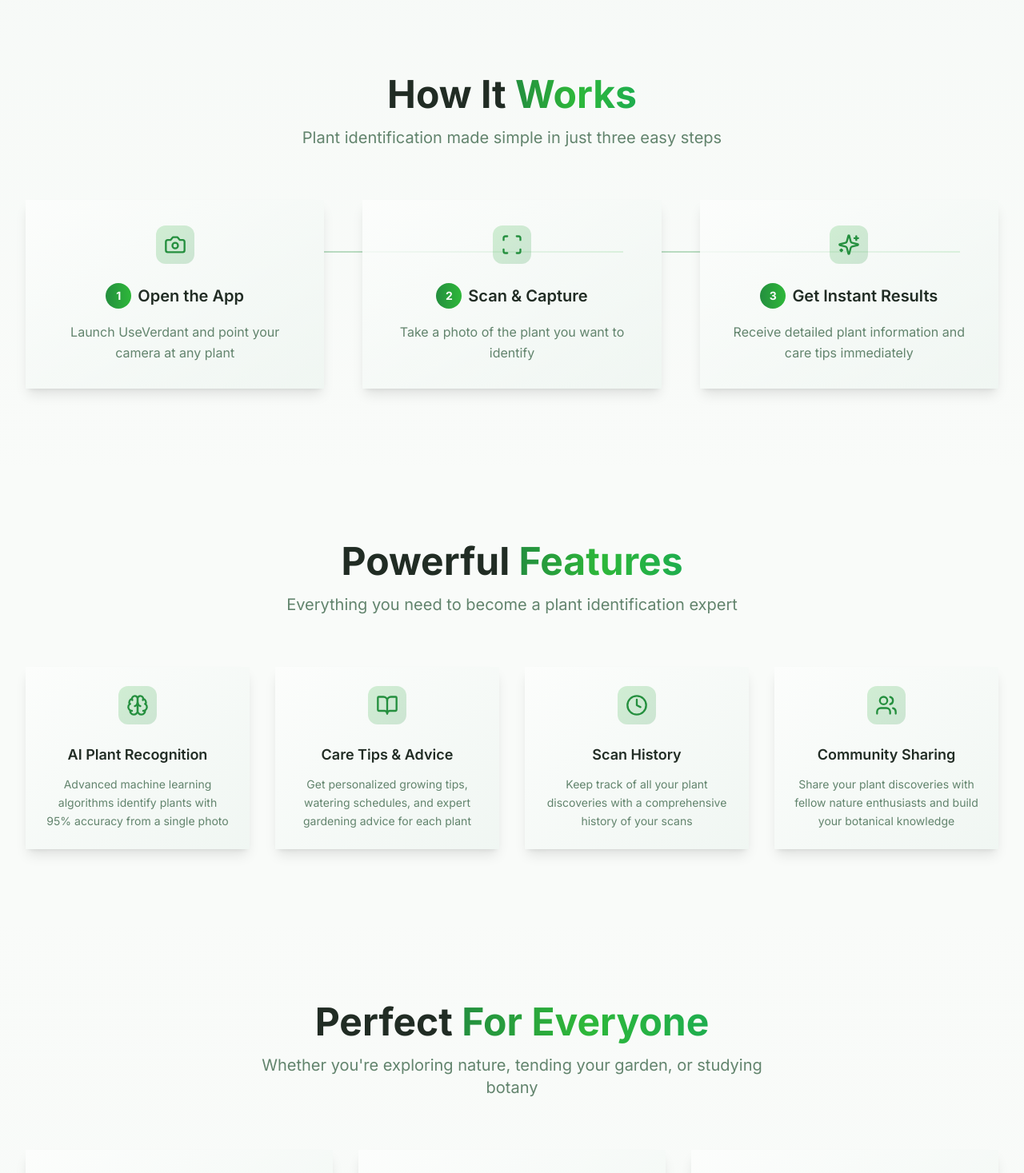
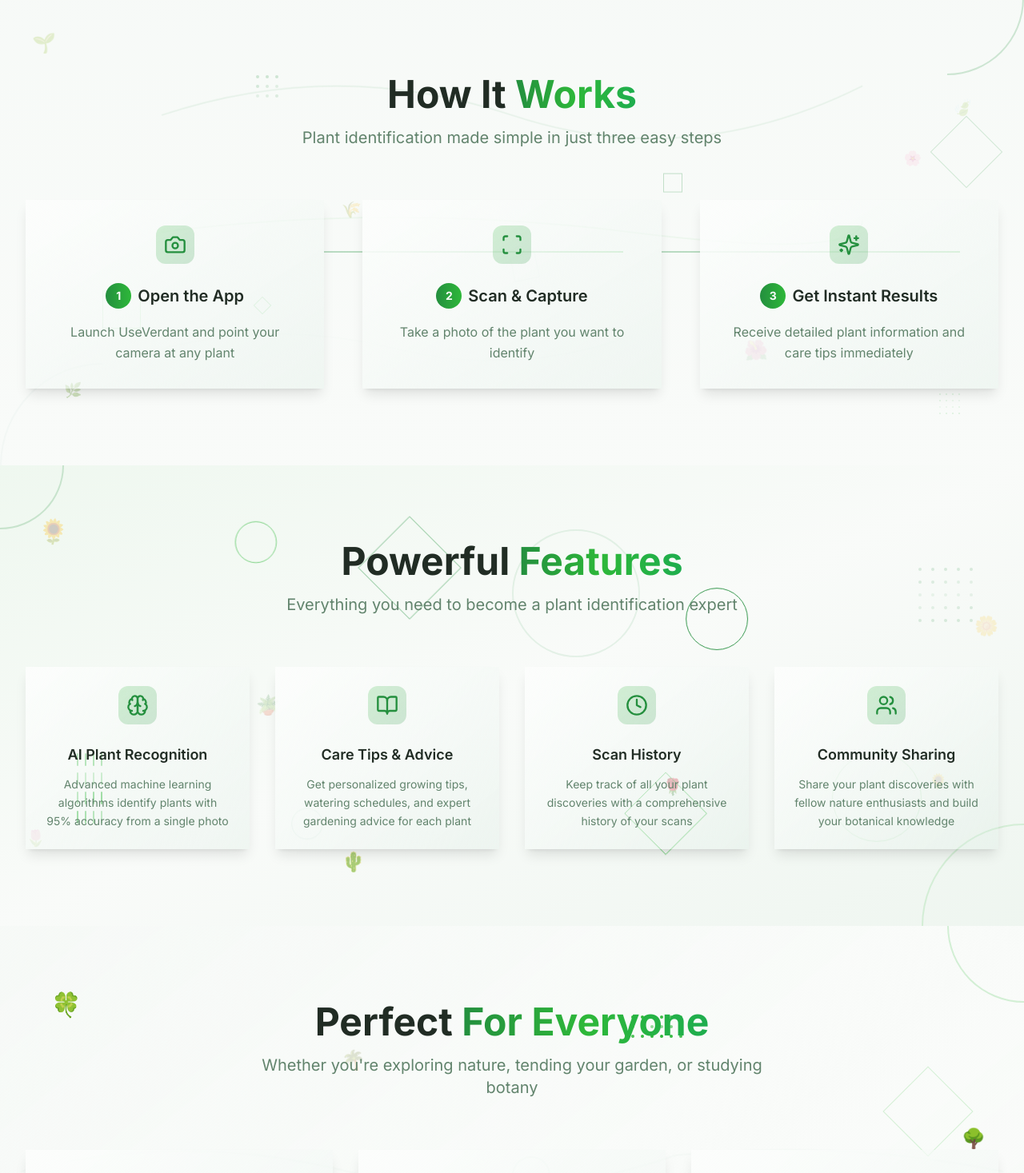
Before and after one commit to highkey-z/verdant-scan-grow, a React (Vite) app: page / in a window 1280 px wide. Shown: the part 803-2270 px from the top of the page at 80% size. Built offline with nearby package versions, Linux system fonts and the light colour scheme.

Commit message:
Enhance content sections design
Update the "How it Works", "Powerful Features", and "Perfect for Everyone" sections to be more creative and visually appealing, similar to the Hero section's design.

```diff
--- a/src/components/Benefits.tsx
+++ b/src/components/Benefits.tsx
@@ -38,8 +38,54 @@ const Benefits = () => {
   ];
 
   return (
-    <section className="section-padding bg-gradient-to-b from-background to-nature-mint/5">
-      <div className="container-width">
+    <section className="section-padding bg-gradient-to-br from-nature-mint/5 via-background to-success/8 relative overflow-hidden">
+      {/* Background Design Elements */}
+      <div className="absolute inset-0 pointer-events-none">
+        {/* Animated Plant Icons */}
+        <div className="absolute top-20 left-16 text-3xl animate-pulse opacity-22" style={{animationDelay: '0.4s'}}>🍀</div>
+        <div className="absolute top-64 right-12 text-2xl animate-bounce opacity-18" style={{animationDelay: '0.9s'}}>🌳</div>
+        <div className="absolute bottom-32 left-12 text-xl animate-pulse opacity-25" style={{animationDelay: '0.2s'}}>🌲</div>
+        <div className="absolute top-40 left-1/3 text-2xl animate-bounce opacity-20" style={{animationDelay: '1.1s'}}>🌴</div>
+        <div className="absolute bottom-48 right-1/4 text-xl animate-pulse opacity-16" style={{animationDelay: '0.7s'}}>🎋</div>
+        <div className="absolute top-80 right-28 text-lg animate-bounce opacity-20" style={{animationDelay: '0.5s'}}>🌿</div>
+        <div className="absolute bottom-20 left-1/4 text-2xl animate-pulse opacity-19" style={{animationDelay: '1.3s'}}>🪸</div>
+        <div className="absolute top-96 left-20 text-xl animate-bounce opacity-17" style={{animationDelay: '0.8s'}}>🌱</div>
+
+        {/* Wavy Patterns */}
+        <svg className="absolute top-0 left-0 w-full h-full opacity-10" viewBox="0 0 1200 1000">
+          <path d="M0,300 Q200,250 400,300 T800,280 Q1000,260 1200,300" stroke="hsl(var(--nature-mint))" strokeWidth="2" fill="none" className="animate-pulse"/>
+          <path d="M0,500 Q300,450 600,500 T1200,480" stroke="hsl(var(--success))" strokeWidth="1.5" fill="none" className="animate-pulse"/>
+          <path d="M0,700 Q150,650 300,700 T600,680 Q750,660 900,700 T1200,680" stroke="hsl(var(--primary))" strokeWidth="1" fill="none" className="animate-pulse"/>
+        </svg>
+
+        {/* Scattered Elements */}
+        <div className="absolute top-48 right-20 w-20 h-20 border border-success/20 transform rotate-45 animate-pulse"></div>
+        <div className="absolute bottom-56 left-32 w-16 h-16 border border-primary/15 transform -rotate-12 animate-bounce"></div>
+        <div className="absolute top-72 left-1/2 w-12 h-12 border-2 border-nature-mint/25 rounded-full animate-pulse"></div>
+
+        {/* Star Patterns */}
+        <div className="absolute top-28 right-1/3">
+          <div className="grid grid-cols-6 gap-2 opacity-18">
+            {[...Array(18)].map((_, i) => (
+              <div key={i} className="w-1 h-1 bg-success rounded-full animate-pulse" style={{animationDelay: `${i * 0.15}s`}}></div>
+            ))}
+          </div>
+        </div>
+        <div className="absolute bottom-24 right-16">
+          <div className="grid grid-cols-3 gap-3 opacity-20">
+            {[...Array(9)].map((_, i) => (
+              <div key={i} className="w-1.5 h-1.5 bg-primary rounded-full animate-pulse" style={{animationDelay: `${i * 0.25}s`}}></div>
+            ))}
+          </div>
+        </div>
+
+        {/* Organic Shapes */}
+        <div className="absolute top-0 right-0 w-24 h-24 border-b-2 border-l-2 border-success/20 rounded-bl-full animate-pulse"></div>
+        <div className="absolute bottom-0 left-0 w-36 h-36 border-t-2 border-r-2 border-nature-mint/15 rounded-tr-full animate-pulse"></div>
+        <div className="absolute top-1/2 right-8 w-28 h-28 border border-primary/12 rounded-full animate-bounce"></div>
+      </div>
+
+      <div className="container-width relative z-10">
         <div className="text-center space-y-4 mb-16">
           <h2 className="text-4xl sm:text-5xl font-bold">
             Perfect <span className="text-gradient">For Everyone</span>
--- a/src/components/Features.tsx
+++ b/src/components/Features.tsx
@@ -26,8 +26,53 @@ const Features = () => {
   ];
 
   return (
-    <section className="section-padding">
-      <div className="container-width">
+    <section className="section-padding bg-gradient-to-br from-success/5 via-background to-primary/5 relative overflow-hidden">
+      {/* Background Design Elements */}
+      <div className="absolute inset-0 pointer-events-none">
+        {/* Animated Plant Icons */}
+        <div className="absolute top-16 left-12 text-3xl animate-pulse opacity-20" style={{animationDelay: '0.5s'}}>🌻</div>
+        <div className="absolute top-48 right-8 text-2xl animate-bounce opacity-15" style={{animationDelay: '1s'}}>🌼</div>
+        <div className="absolute bottom-24 left-8 text-xl animate-pulse opacity-25" style={{animationDelay: '0.3s'}}>🌷</div>
+        <div className="absolute top-72 left-1/4 text-2xl animate-bounce opacity-20" style={{animationDelay: '0.8s'}}>🪴</div>
+        <div className="absolute bottom-40 right-1/3 text-xl animate-pulse opacity-15" style={{animationDelay: '1.2s'}}>🌹</div>
+        <div className="absolute top-96 right-24 text-lg animate-bounce opacity-20" style={{animationDelay: '0.6s'}}>🌻</div>
+        <div className="absolute bottom-16 left-1/3 text-2xl animate-pulse opacity-18" style={{animationDelay: '0.9s'}}>🌵</div>
+
+        {/* Geometric Patterns */}
+        <svg className="absolute top-0 left-0 w-full h-full opacity-8" viewBox="0 0 1200 900">
+          <circle cx="100" cy="150" r="40" stroke="hsl(var(--success))" strokeWidth="1" fill="none" className="animate-pulse"/>
+          <circle cx="1000" cy="300" r="60" stroke="hsl(var(--primary))" strokeWidth="1.5" fill="none" className="animate-pulse"/>
+          <circle cx="200" cy="700" r="30" stroke="hsl(var(--nature-mint))" strokeWidth="1" fill="none" className="animate-pulse"/>
+          <path d="M400,100 L500,200 L400,300 L300,200 Z" stroke="hsl(var(--primary))" strokeWidth="1" fill="none" className="animate-pulse"/>
+          <path d="M900,600 L980,680 L900,760 L820,680 Z" stroke="hsl(var(--success))" strokeWidth="1.2" fill="none" className="animate-pulse"/>
+        </svg>
+
+        {/* Grid Patterns */}
+        <div className="absolute top-32 right-16">
+          <div className="grid grid-cols-5 gap-3 opacity-15">
+            {[...Array(25)].map((_, i) => (
+              <div key={i} className="w-1 h-1 bg-primary rounded-full animate-pulse" style={{animationDelay: `${i * 0.1}s`}}></div>
+            ))}
+          </div>
+        </div>
+        <div className="absolute bottom-32 left-24">
+          <div className="grid grid-cols-4 gap-2 opacity-12">
+            {[...Array(16)].map((_, i) => (
+              <div key={i} className="w-0.5 h-4 bg-success rounded-full animate-pulse" style={{animationDelay: `${i * 0.2}s`}}></div>
+            ))}
+          </div>
+        </div>
+
+        {/* Flowing Curves */}
+        <div className="absolute top-20 left-1/2 w-40 h-40 border-2 border-primary/10 rounded-full animate-pulse"></div>
+        <div className="absolute bottom-20 right-32 w-28 h-28 border border-success/15 rounded-full animate-bounce"></div>
+
+        {/* Corner Decorations */}
+        <div className="absolute top-0 left-0 w-20 h-20 border-r-2 border-b-2 border-primary/20 rounded-br-full"></div>
+        <div className="absolute bottom-0 right-0 w-32 h-32 border-l-2 border-t-2 border-success/15 rounded-tl-full"></div>
+      </div>
+
+      <div className="container-width relative z-10">
         <div className="text-center space-y-4 mb-16">
           <h2 className="text-4xl sm:text-5xl font-bold">
             Powerful <span className="text-gradient">Features</span>
--- a/src/components/HowItWorks.tsx
+++ b/src/components/HowItWorks.tsx
@@ -21,8 +21,55 @@ const HowItWorks = () => {
   ];
 
   return (
-    <section className="section-padding bg-gradient-to-b from-nature-mint/5 to-background">
-      <div className="container-width">
+    <section className="section-padding bg-gradient-to-b from-nature-mint/5 to-background relative overflow-hidden">
+      {/* Background Design Elements */}
+      <div className="absolute inset-0 pointer-events-none">
+        {/* Animated Plant Icons */}
+        <div className="absolute top-10 left-10 text-2xl animate-pulse opacity-20">🌱</div>
+        <div className="absolute top-32 right-16 text-xl animate-bounce opacity-15">🍃</div>
+        <div className="absolute bottom-20 left-20 text-lg animate-pulse opacity-25">🌿</div>
+        <div className="absolute top-64 left-1/3 text-xl animate-bounce opacity-20">🌾</div>
+        <div className="absolute bottom-32 right-1/4 text-2xl animate-pulse opacity-15">🌺</div>
+        <div className="absolute top-48 right-32 text-lg animate-bounce opacity-20">🌸</div>
+
+        {/* Flowing Lines */}
+        <svg className="absolute top-0 left-0 w-full h-full opacity-10" viewBox="0 0 1200 800">
+          <path d="M0,200 Q300,100 600,200 T1200,150" stroke="hsl(var(--primary))" strokeWidth="2" fill="none" className="animate-pulse"/>
+          <path d="M0,400 Q400,350 800,400 T1200,380" stroke="hsl(var(--success))" strokeWidth="1.5" fill="none" className="animate-pulse"/>
+          <path d="M0,600 Q200,550 400,600 T800,580" stroke="hsl(var(--nature-mint))" strokeWidth="1" fill="none" className="animate-pulse"/>
+        </svg>
+
+        {/* Hexagon Patterns */}
+        <div className="absolute top-40 right-10 w-16 h-16 border border-primary/20 transform rotate-45 animate-pulse"></div>
+        <div className="absolute bottom-40 left-32 w-12 h-12 border border-success/15 transform rotate-12 animate-bounce"></div>
+        <div className="absolute top-80 left-1/2 w-8 h-8 border border-nature-mint/20 transform -rotate-12 animate-pulse"></div>
+
+        {/* Dot Patterns */}
+        <div className="absolute top-24 left-1/4">
+          <div className="grid grid-cols-3 gap-2 opacity-20">
+            {[...Array(9)].map((_, i) => (
+              <div key={i} className="w-1 h-1 bg-primary rounded-full animate-pulse" style={{animationDelay: `${i * 0.2}s`}}></div>
+            ))}
+          </div>
+        </div>
+        <div className="absolute bottom-16 right-20">
+          <div className="grid grid-cols-4 gap-1.5 opacity-15">
+            {[...Array(16)].map((_, i) => (
+              <div key={i} className="w-0.5 h-0.5 bg-success rounded-full animate-pulse" style={{animationDelay: `${i * 0.15}s`}}></div>
+            ))}
+          </div>
+        </div>
+
+        {/* Floating Diamonds */}
+        <div className="absolute top-56 right-1/3 w-6 h-6 border border-primary/25 transform rotate-45 animate-bounce"></div>
+        <div className="absolute bottom-48 left-1/4 w-4 h-4 border border-success/20 transform rotate-45 animate-pulse"></div>
+
+        {/* Organic Curves */}
+        <div className="absolute bottom-0 left-0 w-32 h-32 border-t-2 border-l-2 border-nature-mint/15 rounded-tl-full"></div>
+        <div className="absolute top-0 right-0 w-24 h-24 border-b-2 border-r-2 border-primary/20 rounded-br-full"></div>
+      </div>
+
+      <div className="container-width relative z-10">
         <div className="text-center space-y-4 mb-16">
           <h2 className="text-4xl sm:text-5xl font-bold">
             How It <span className="text-gradient">Works</span>
```
